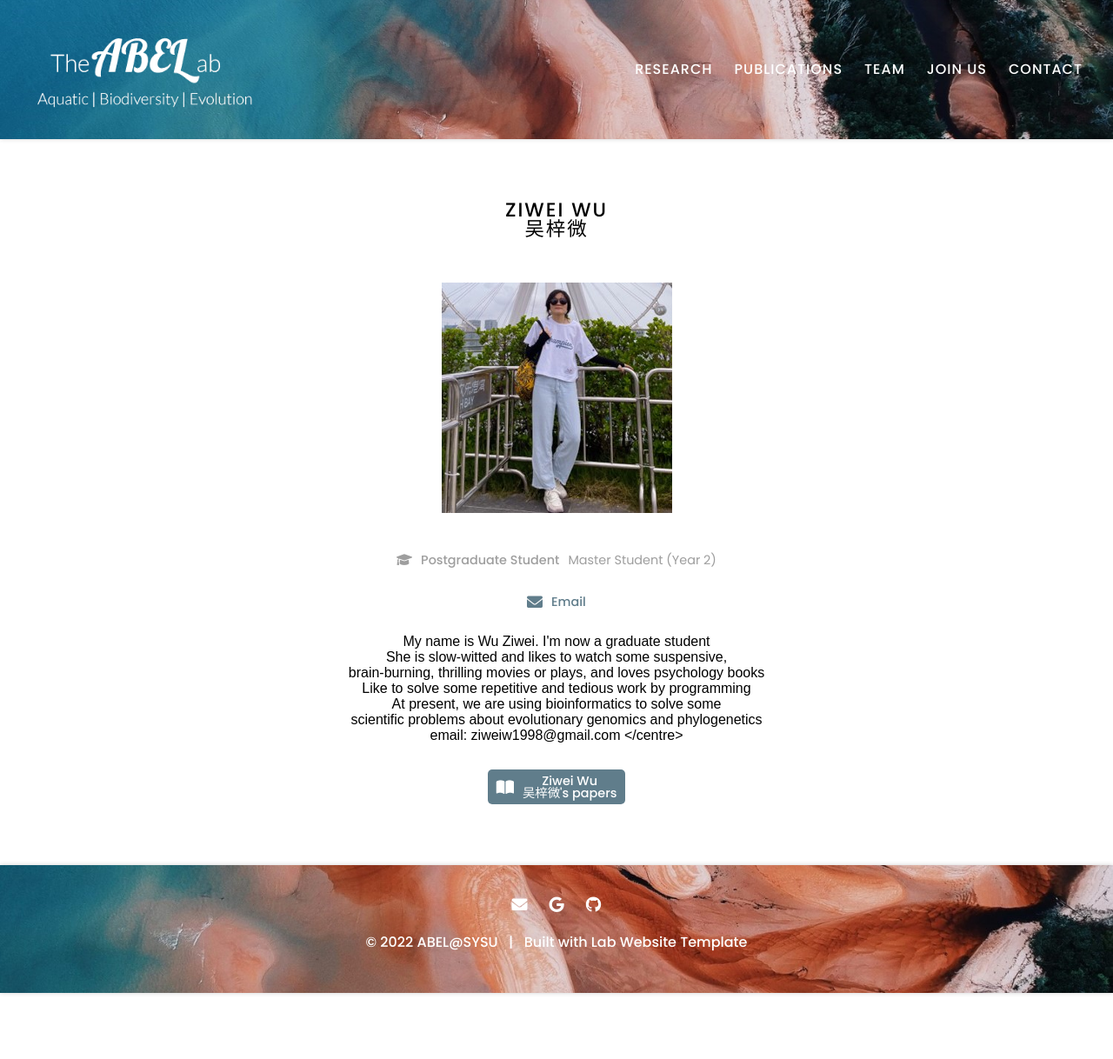
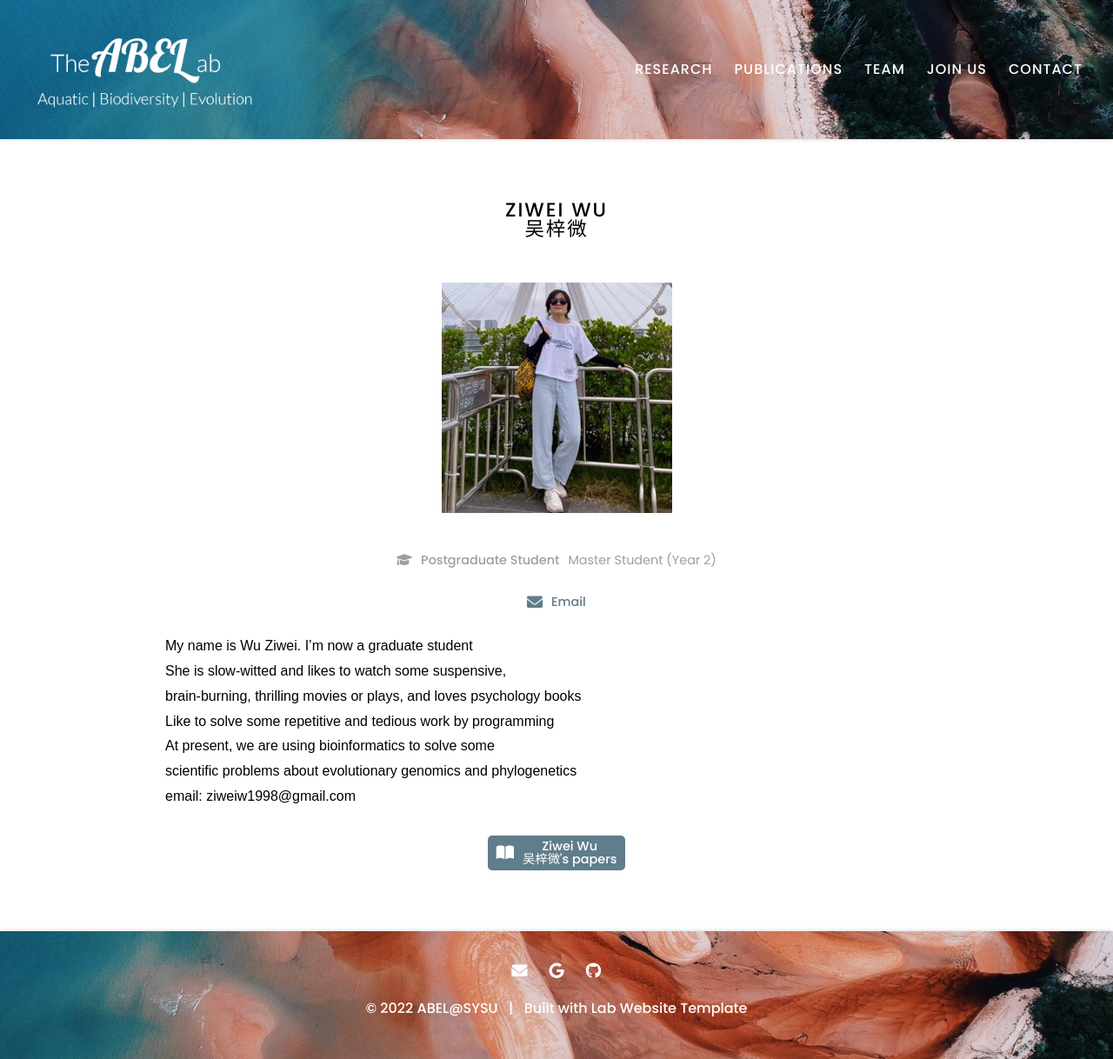
Before and after one commit to abel-sysu/en, a Jekyll site: the page built from _members/wuziwei.md, in a window 1280 px wide. Shown: the whole page at 87% size. Built offline with Jekyll 4.4.1, drawn with Linux system fonts in a browser that asks for light colours; before the commit the page ends 1142 px from its top, so only the background shows below that.

Commit message:
Update wuziwei.md

```diff
--- a/_members/wuziwei.md
+++ b/_members/wuziwei.md
@@ -10,7 +10,6 @@ links:
   email: ziweiw1998@gmail.com
 ---
 
-<left>
 My name is Wu Ziwei. I'm now a graduate student<br>
 She is slow-witted and likes to watch some suspensive,<br>
 brain-burning, thrilling movies or plays, and loves psychology books<br>
@@ -18,4 +17,3 @@ Like to solve some repetitive and tedious work by programming<br>
 At present, we are using bioinformatics to solve some<br>
 scientific problems about evolutionary genomics and phylogenetics<br>
 email: ziweiw1998@gmail.com
-</centre>
```
